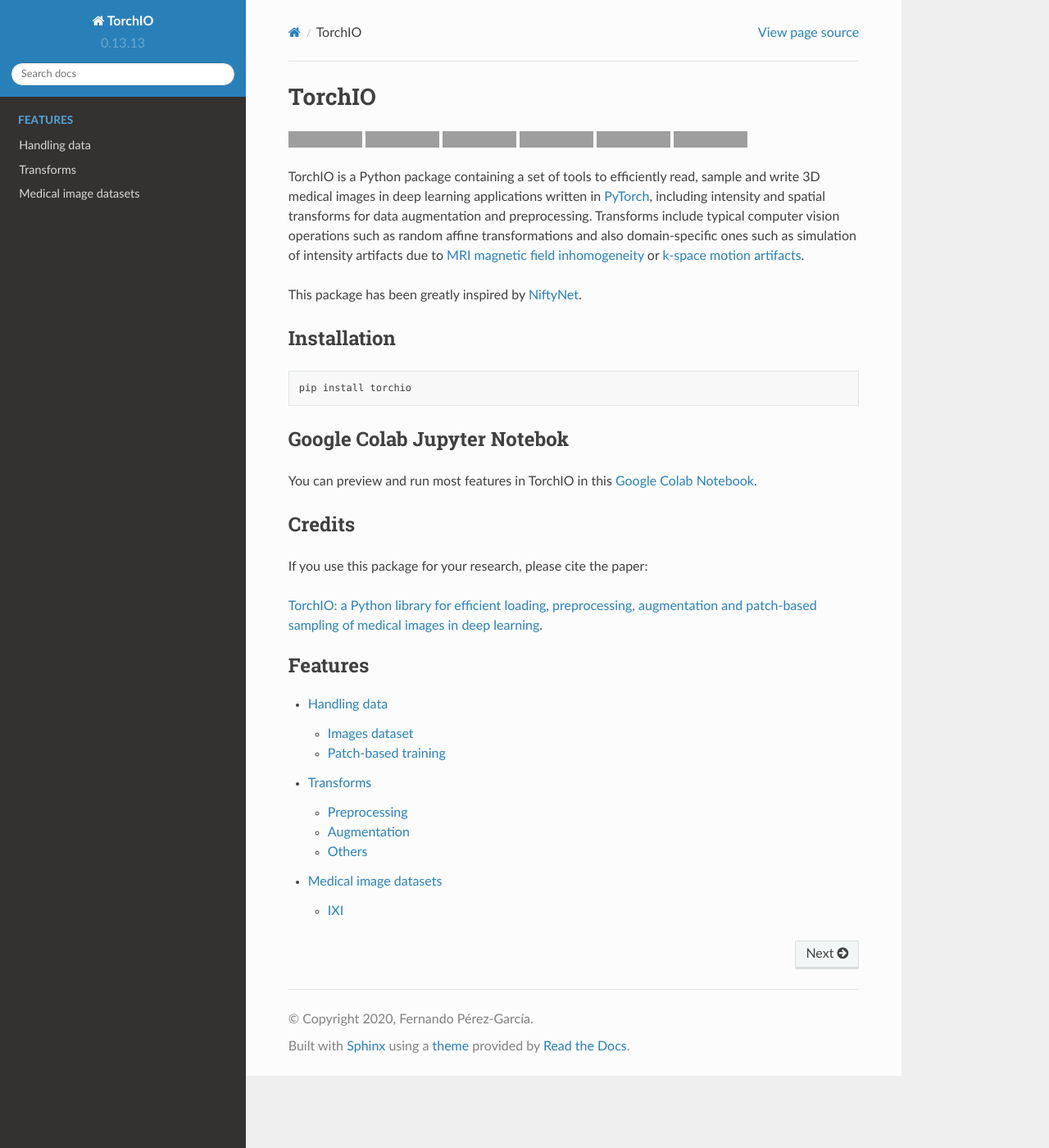
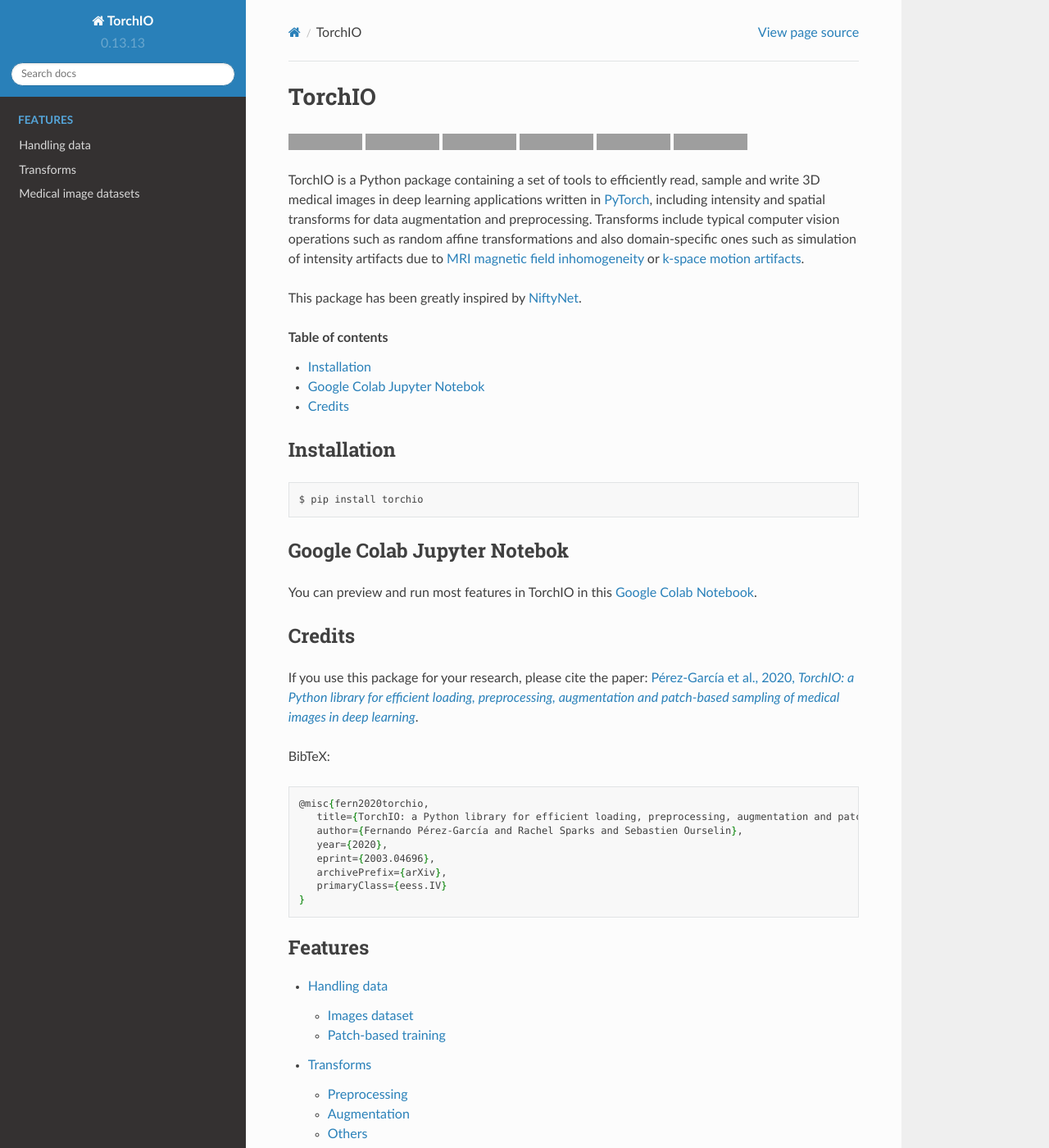
Before and after one commit to fepegar/torchio, a Sphinx documentation site: the page built from docs/source/index.rst, in a window 1280 px wide and 1400 px high. Shown: the whole window at 82% size. Built offline with Sphinx 7.4.7 and the Read the Docs theme 2.0.0, drawn with Linux system fonts in a browser that asks for light colours; grey boxes are pictures that could not be loaded.

Commit message:
Update index.rst

```diff
--- a/docs/source/index.rst
+++ b/docs/source/index.rst
@@ -1,29 +1,7 @@
 TorchIO
 =======
 
-.. image:: https://img.shields.io/pypi/dm/torchio.svg?label=pypi%20downloads&logo=python&logoColor=white
-   :target: https://pypi.org/project/torchio/
-   :alt: PyPI downloads
-
-.. image:: https://badge.fury.io/py/torchio.svg
-   :target: https://badge.fury.io/py/torchio
-   :alt: PyPI Version
-
-.. image:: https://colab.research.google.com/assets/colab-badge.svg
-   :target: https://colab.research.google.com/drive/112NTL8uJXzcMw4PQbUvMQN-WHlVwQS3i
-   :alt: Google Colab Notebook
-
-.. image:: https://img.shields.io/travis/fepegar/torchio/master.svg?logo=travis
-   :target: https://travis-ci.org/fepegar/torchio
-   :alt: Build status
-
-.. image:: https://codecov.io/gh/fepegar/torchio/branch/master/graphs/badge.svg
-   :target: https://codecov.io/github/fepegar/torchio
-   :alt: Coverage status
-
-.. image:: https://img.shields.io/scrutinizer/g/fepegar/torchio.svg
-   :target: https://scrutinizer-ci.com/g/fepegar/torchio/?branch=master
-   :alt: Code quality
+|PyPI-downloads| |PyPI-version| |Google-Colab-notebook| |Build-status| |Coverage-status| |Code-Quality|
 
 
 TorchIO is a Python package containing a set of tools to efficiently
@@ -39,12 +17,17 @@
 This package has been greatly inspired by `NiftyNet <https://niftynet.io/>`_.
 
 
+.. contents:: Table of contents
+   :backlinks: top
+   :local:
+
+
 Installation
 ------------
 
 .. code-block:: bash
 
-    pip install torchio
+    $ pip install torchio
 
 
 Google Colab Jupyter Notebok
@@ -57,10 +40,28 @@
 Credits
 -------
 
-If you use this package for your research, please cite the paper:
+..
+  From https://stackoverflow.com/a/10766650/3956024
 
-`TorchIO: a Python library for efficient loading, preprocessing, augmentation and patch-based sampling of medical images in deep learning <https://arxiv.org/abs/2003.04696>`_.
+If you use this package for your research, please cite the paper: |paper-url|_.
 
+.. _paper-url: https://arxiv.org/abs/2003.04696
+
+.. |paper-url| replace:: Pérez-García et al., 2020, *TorchIO: a Python library for efficient loading, preprocessing, augmentation and patch-based sampling of medical images in deep learning*
+
+
+BibTeX:
+
+.. code-block:: latex
+
+   @misc{fern2020torchio,
+      title={TorchIO: a Python library for efficient loading, preprocessing, augmentation and patch-based sampling of medical images in deep learning},
+      author={Fernando Pérez-García and Rachel Sparks and Sebastien Ourselin},
+      year={2020},
+      eprint={2003.04696},
+      archivePrefix={arXiv},
+      primaryClass={eess.IV}
+   }
 
 
 .. toctree::
@@ -70,3 +71,28 @@
    data/data.rst
    transforms/transforms.rst
    datasets.rst
+
+
+.. |PyPI-downloads| image:: https://img.shields.io/pypi/dm/torchio.svg?label=pypi%20downloads&logo=python&logoColor=white
+   :target: https://pypi.org/project/torchio/
+   :alt: PyPI downloads
+
+.. |PyPI-version| image:: https://badge.fury.io/py/torchio.svg
+   :target: https://badge.fury.io/py/torchio
+   :alt: PyPI version
+
+.. |Google-Colab-notebook| image:: https://colab.research.google.com/assets/colab-badge.svg
+   :target: https://colab.research.google.com/drive/112NTL8uJXzcMw4PQbUvMQN-WHlVwQS3i
+   :alt: Google Colab notebook
+
+.. |Build-status| image:: https://img.shields.io/travis/fepegar/torchio/master.svg?logo=travis
+   :target: https://travis-ci.org/fepegar/torchio
+   :alt: Build status
+
+.. |Coverage-status| image:: https://codecov.io/gh/fepegar/torchio/branch/master/graphs/badge.svg
+   :target: https://codecov.io/github/fepegar/torchio
+   :alt: Coverage status
+
+.. |Code-Quality| image:: https://img.shields.io/scrutinizer/g/fepegar/torchio.svg
+   :target: https://scrutinizer-ci.com/g/fepegar/torchio/?branch=master
+   :alt: Code quality
```
